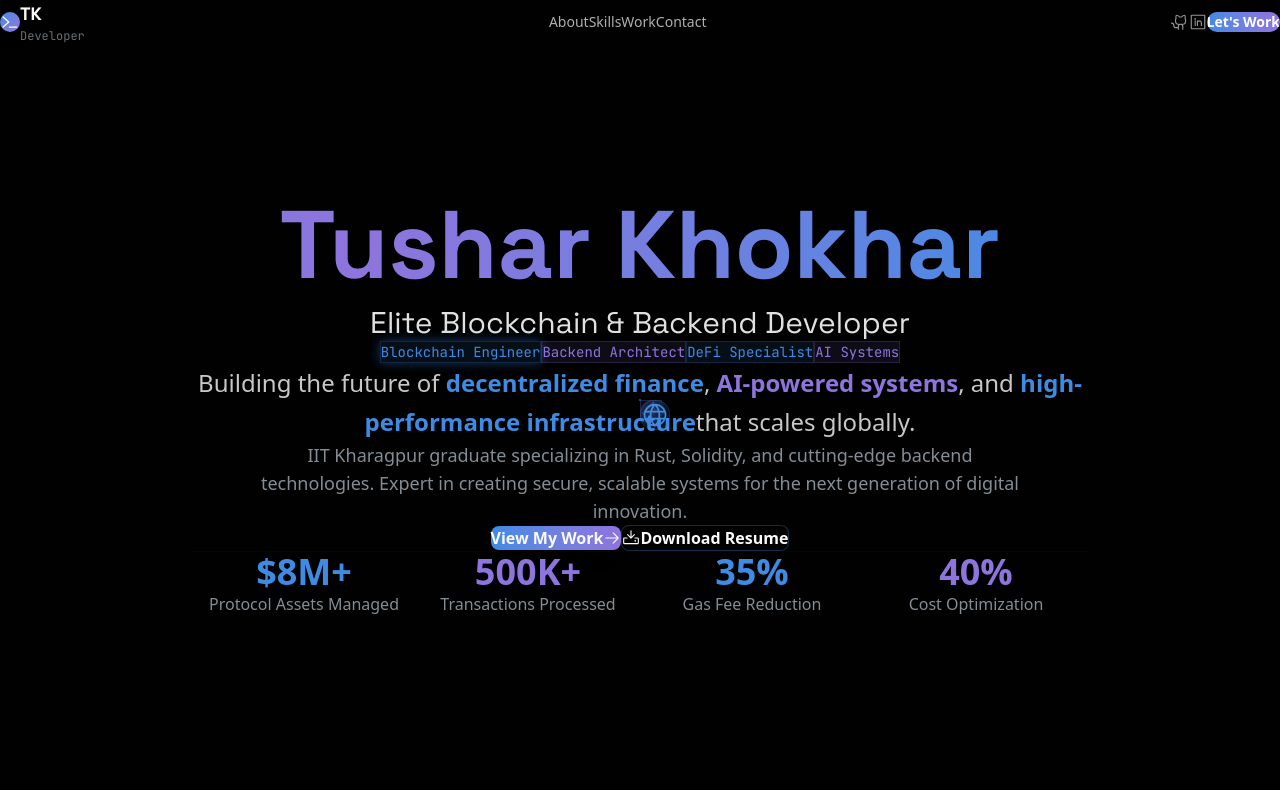
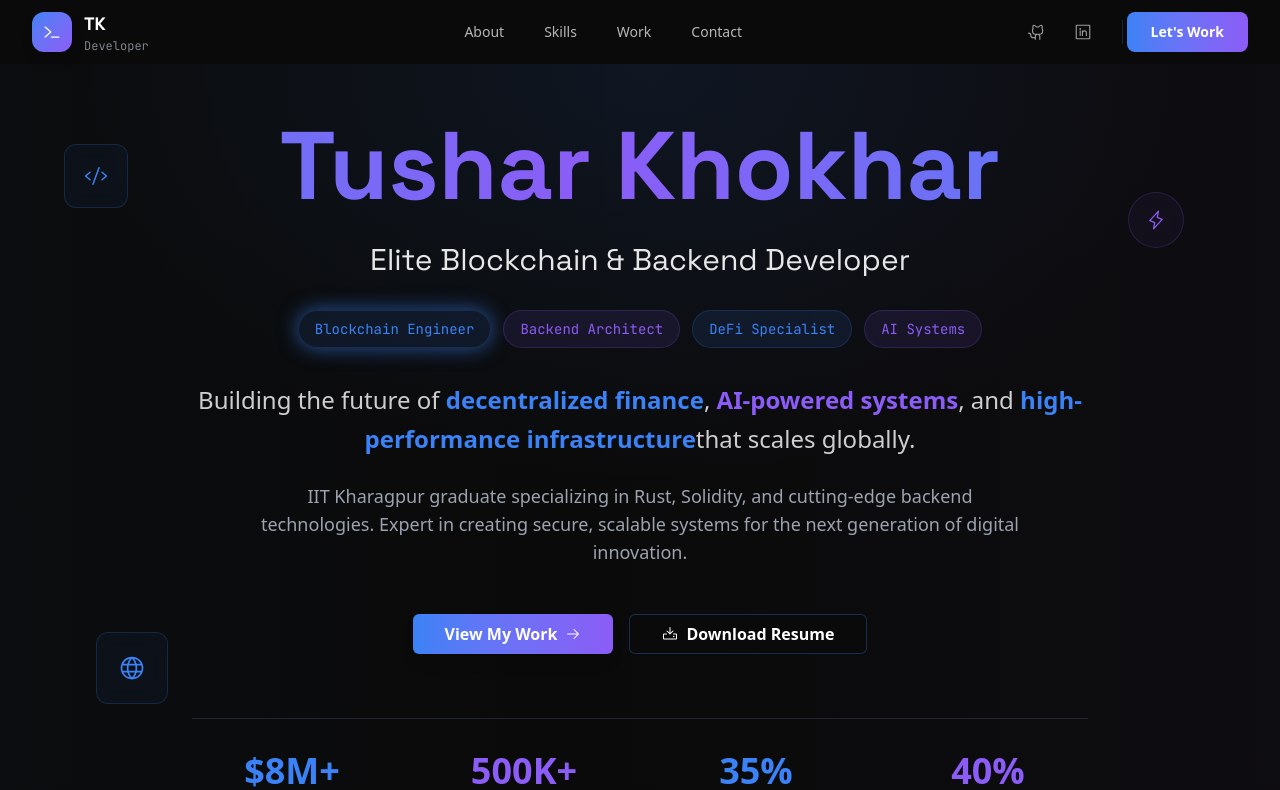
Before and after one commit to technotus1243-ops/spark-template, a React (Vite) app: page / in a window 1280 px wide. Shown: the top 790 px of the page. Built offline with nearby package versions, Linux system fonts and the light colour scheme.

Commit message:
Generated by Spark: wny i am not able to see anything in this

```diff
--- /dev/null
+++ b/src/App-minimal.tsx
@@ -0,0 +1,16 @@
+function App() {
+  return (
+    <div className="min-h-screen bg-black text-white p-8">
+      <h1 className="text-4xl font-bold text-blue-500">Tushar Khokhar</h1>
+      <p className="text-xl text-gray-300 mt-4">
+        Elite Blockchain & Backend Developer
+      </p>
+      <div className="mt-8 p-6 bg-gray-900 rounded-lg">
+        <h2 className="text-2xl font-semibold mb-4">Test Component</h2>
+        <p>If you can see this, the app is working!</p>
+      </div>
+    </div>
+  )
+}
+
+export default App
--- a/src/index.css
+++ b/src/index.css
@@ -1,16 +1,67 @@
-/* Enhanced background effects for modern tech portfolio */
+@import 'tailwindcss';
+@import "tw-animate-css";
+
+@theme {
+  --color-background: var(--background);
+  --color-foreground: var(--foreground);
+  --color-card: var(--card);
+  --color-card-foreground: var(--card-foreground);
+  --color-popover: var(--popover);
+  --color-popover-foreground: var(--popover-foreground);
+  --color-primary: var(--primary);
+  --color-primary-foreground: var(--primary-foreground);
+  --color-secondary: var(--secondary);
+  --color-secondary-foreground: var(--secondary-foreground);
+  --color-muted: var(--muted);
+  --color-muted-foreground: var(--muted-foreground);
+  --color-accent: var(--accent);
+  --color-accent-foreground: var(--accent-foreground);
+  --color-destructive: var(--destructive);
+  --color-destructive-foreground: var(--destructive-foreground);
+  --color-border: var(--border);
+  --color-input: var(--input);
+  --color-ring: var(--ring);
+}
+
+:root {
+  --background: #0a0a0a;
+  --foreground: #ffffff;
+  --card: rgba(20, 20, 20, 0.8);
+  --card-foreground: #ffffff;
+  --popover: #1a1a1a;
+  --popover-foreground: #ffffff;
+  --primary: #3b82f6;
+  --primary-foreground: #ffffff;
+  --secondary: #374151;
+  --secondary-foreground: #e5e7eb;
+  --muted: #374151;
+  --muted-foreground: #9ca3af;
+  --accent: #8b5cf6;
+  --accent-foreground: #ffffff;
+  --destructive: #ef4444;
+  --destructive-foreground: #ffffff;
+  --border: #374151;
+  --input: #374151;
+  --ring: #3b82f6;
+  --radius: 0.5rem;
+}
+
 @layer base {
+  * {
+    @apply border-border;
+  }
+
   html {
     scroll-behavior: smooth;
   }
 
   body {
+    @apply text-foreground min-h-screen;
     background: #0a0a0a;
     background-image:
       radial-gradient(ellipse 800px 600px at 50% 0%, rgba(59, 130, 246, 0.1), transparent 70%),
       radial-gradient(ellipse 600px 400px at 80% 100%, rgba(139, 92, 246, 0.08), transparent 70%),
       radial-gradient(ellipse 400px 300px at 20% 80%, rgba(59, 130, 246, 0.06), transparent 70%);
-    min-height: 100vh;
   }
 
   /* Professional grid pattern overlay */
@@ -52,57 +103,6 @@
     background: rgba(139, 92, 246, 0.2);
     color: #ffffff;
   }
-
-  /* Smooth focus transitions */
-  * {
-    transition: outline 0.2s ease;
-  }
-}
-
-/* Override main.css theme variables for our dark tech portfolio */
-.dark {
-  --background: oklch(0.063 0 0);
-  --foreground: oklch(0.985 0 0);
-  --card: oklch(0.125 0 0 / 0.8);
-  --card-foreground: oklch(0.985 0 0);
-  --popover: oklch(0.102 0 0);
-  --popover-foreground: oklch(0.985 0 0);
-  --primary: oklch(0.631 0.154 254.139);
-  --primary-foreground: oklch(0.985 0 0);
-  --secondary: oklch(0.184 0.014 242.156);
-  --secondary-foreground: oklch(0.887 0.007 243.269);
-  --muted: oklch(0.184 0.014 242.156);
-  --muted-foreground: oklch(0.639 0.016 243.692);
-  --accent: oklch(0.631 0.154 292.872);
-  --accent-foreground: oklch(0.985 0 0);
-  --destructive: oklch(0.631 0.206 25.308);
-  --destructive-foreground: oklch(0.985 0 0);
-  --border: oklch(0.152 0.014 242.632);
-  --input: oklch(0.152 0.014 242.632);
-  --ring: oklch(0.631 0.154 254.139);
-}
-
-/* Root theme override */
-:root {
-  --background: oklch(0.063 0 0);
-  --foreground: oklch(0.985 0 0);
-  --card: oklch(0.125 0 0 / 0.8);
-  --card-foreground: oklch(0.985 0 0);
-  --popover: oklch(0.102 0 0);
-  --popover-foreground: oklch(0.985 0 0);
-  --primary: oklch(0.631 0.154 254.139);
-  --primary-foreground: oklch(0.985 0 0);
-  --secondary: oklch(0.184 0.014 242.156);
-  --secondary-foreground: oklch(0.887 0.007 243.269);
-  --muted: oklch(0.184 0.014 242.156);
-  --muted-foreground: oklch(0.639 0.016 243.692);
-  --accent: oklch(0.631 0.154 292.872);
-  --accent-foreground: oklch(0.985 0 0);
-  --destructive: oklch(0.631 0.206 25.308);
-  --destructive-foreground: oklch(0.985 0 0);
-  --border: oklch(0.152 0.014 242.632);
-  --input: oklch(0.152 0.014 242.632);
-  --ring: oklch(0.631 0.154 254.139);
 }
 
 /* Font utilities */
@@ -114,7 +114,7 @@
   font-family: 'JetBrains Mono', ui-monospace, monospace;
 }
 
-/* Custom animations - optimized for performance */
+/* Custom animations */
 @keyframes fade-in-up {
   from {
     opacity: 0;
@@ -185,88 +185,3 @@
   backdrop-filter: blur(20px);
   border: 1px solid rgba(255, 255, 255, 0.2);
 }
-
-/* Font utilities */
-.font-display {
-  font-family: 'Space Grotesk', ui-sans-serif, system-ui, sans-serif;
-}
-
-.font-mono {
-  font-family: 'JetBrains Mono', ui-monospace, monospace;
-}
-
-/* Custom animations - optimized for performance */
-@keyframes fade-in-up {
-  from {
-    opacity: 0;
-    transform: translateY(20px);
-  }
-  to {
-    opacity: 1;
-    transform: translateY(0);
-  }
-}
-
-.animate-fade-in-up {
-  animation: fade-in-up 0.6s ease-out forwards;
-  opacity: 0;
-}
-
-@keyframes pulse-glow {
-  0%, 100% {
-    box-shadow: 0 0 5px rgba(59, 130, 246, 0.3);
-  }
-  50% {
-    box-shadow: 0 0 20px rgba(59, 130, 246, 0.6);
-  }
-}
-
-.animate-pulse-glow {
-  animation: pulse-glow 2s ease-in-out infinite;
-}
-
-@keyframes float {
-  0%, 100% {
-    transform: translateY(0px) rotate(0deg);
-  }
-  33% {
-    transform: translateY(-10px) rotate(1deg);
-  }
-  66% {
-    transform: translateY(5px) rotate(-1deg);
-  }
-}
-
-.animate-float {
-  animation: float 6s ease-in-out infinite;
-}
-
-@keyframes gradient-shift {
-  0%, 100% {
-    background-position: 0% 50%;
-  }
-  50% {
-    background-position: 100% 50%;
-  }
-}
-
-.animate-gradient {
-  background-size: 200% 200%;
-  animation: gradient-shift 4s ease-in-out infinite;
-}
-
-.glass {
-  background: rgba(255, 255, 255, 0.05);
-  backdrop-filter: blur(12px);
-  border: 1px solid rgba(255, 255, 255, 0.1);
-}
-
-.glass-strong {
-  background: rgba(255, 255, 255, 0.1);
-  backdrop-filter: blur(20px);
-  border: 1px solid rgba(255, 255, 255, 0.2);
-}
-
-.font-mono {
-  font-family: 'JetBrains Mono', ui-monospace, monospace;
-}
```
